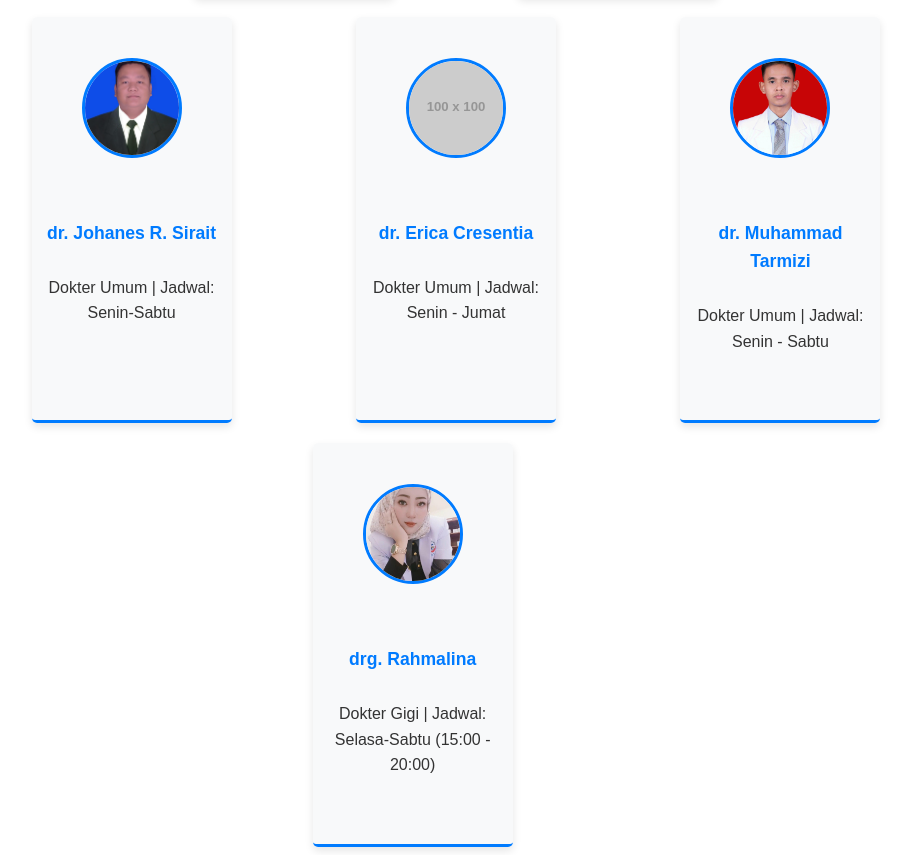
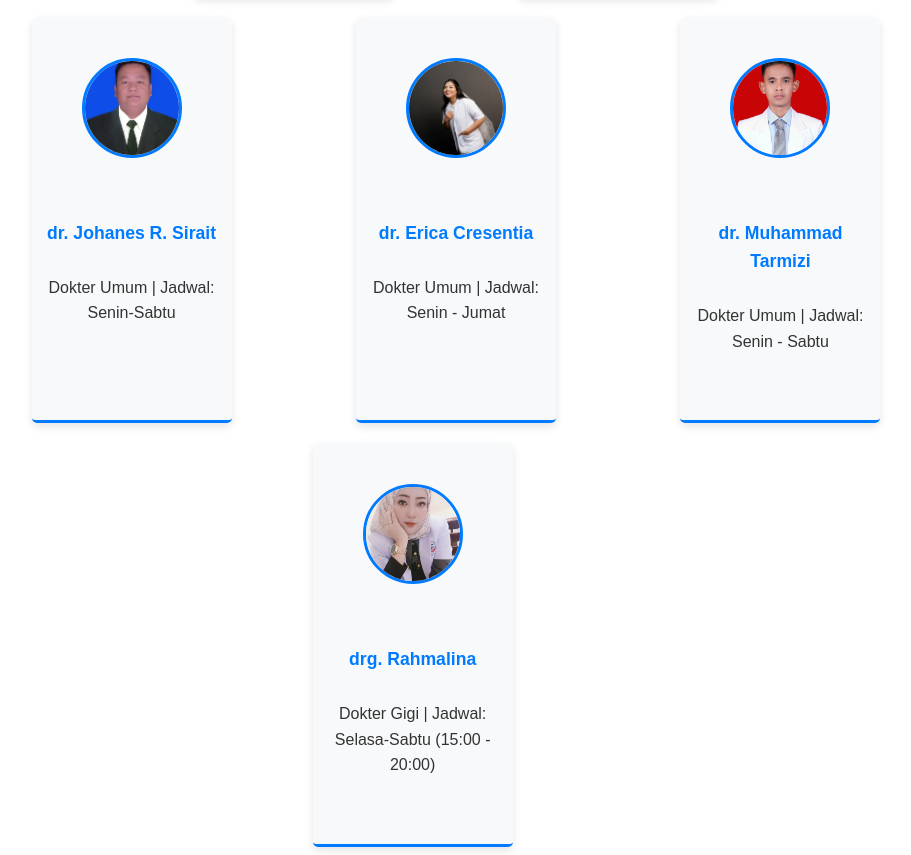
Before and after one commit to adesweb27/klinik_santo_yosef, a plain HTML site: page index.html in a window 1280 px wide. Shown: the part 4147-5002 px from the top of the page, without its empty margins (184-1095 px from the left). Drawn offline with Linux system fonts and the light colour scheme; placeholder pictures from the web are drawn by us.

Commit message:
Update index.html

```diff
--- a/index.html
+++ b/index.html
@@ -160,7 +160,7 @@
                         </div>
                     </li>
                     <li>
-                        <img src="https://via.placeholder.com/100/ffc107/FFFFFF?text=E" alt="Foto dr. Erica Cresentia">
+                        <img src="assets/dr.erica.png" alt="Foto dr. Erica Cresentia">
                         <div class="dokter-info">
                             <strong>dr. Erica Cresentia</strong>
                             <p>Dokter Umum | Jadwal: Senin - Jumat </p>
```
